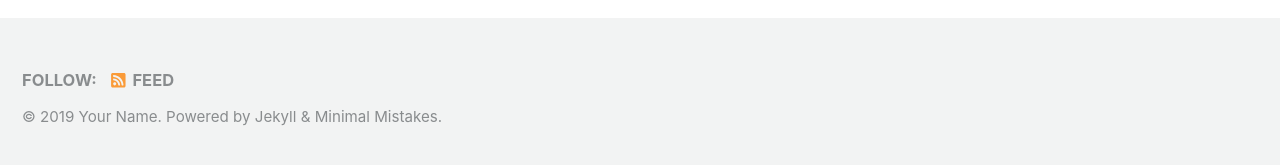
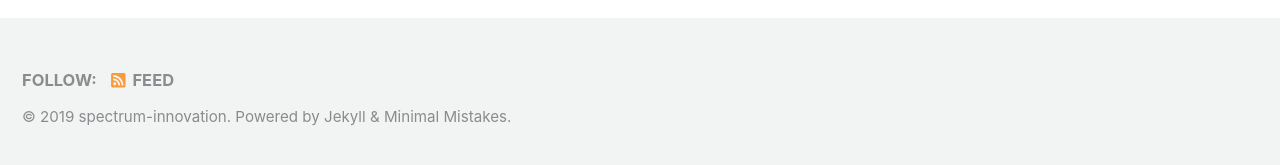
Before and after one commit to speinnov/devopstips.gitgub.io, a Jekyll site: the page built from index.html, in a window 1280 px wide and 900 px high, scrolled down 222 px. Shown: the part 727-892 px from the top of the window. Built offline with Jekyll 4.4.1, drawn with Linux system fonts in a browser that asks for light colours; cached includes are drawn as plain includes; nearby versions of some CDN libraries; the list of posts is cut into pages by our own code; some of the changed text lies outside the part shown.

Commit message:
Update _config.yml

```diff
--- a/_config.yml
+++ b/_config.yml
@@ -16,9 +16,9 @@ minimal_mistakes_skin    : "default" # "air", "aqua", "contrast", "dark", "dirt"
 
 # Site Settings
 locale                   : "en-US"
-title                    : "Site Title"
+title                    : "DEVOPS TOOLS"
 title_separator          : "-"
-name                     : "Your Name"
+name                     : "spectrum-innovation"
 description              : "An amazing website."
 url                      : # the base hostname & protocol for your site e.g. "https://mmistakes.github.io"
 baseurl                  : # the subpath of your site, e.g. "/blog"
```
